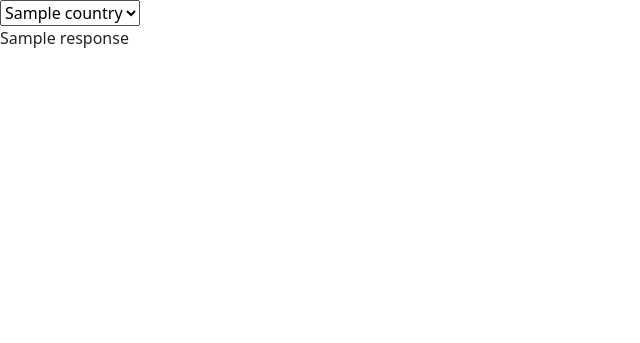
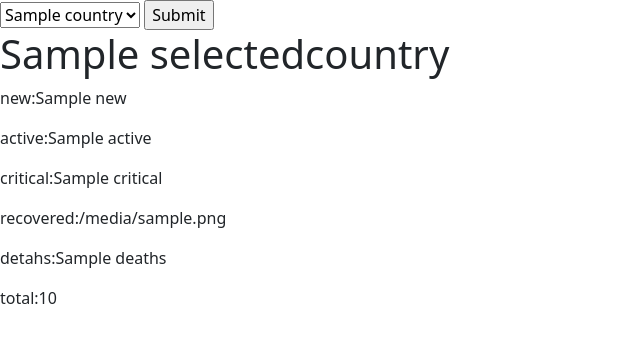
Before and after one commit to Rishabh-Jain21/Covid-Django, a Django app: template Covid_Tracker/templates/helloworld.html in a window 1280 px wide. Shown: the top 343 px of the page, without its empty margins (0-640 px from the left). Run offline with Django 3.2, Linux system fonts and the light colour scheme; the template is opened without the code that fills it: most values are stand-ins (such as "Sample title", 1, 10 or a date in 2020); parts of the project's set-up code (start-up, migrations or seed data) failed here and were passed over.

```diff
--- a/Covid_Tracker/templates/helloworld.html
+++ b/Covid_Tracker/templates/helloworld.html
@@ -10,15 +10,22 @@
 </head>
 
 <body>
-    <form>
-        <select>
+  <form method="post" action="">
+    {% csrf_token %}
+    <select name="selectedcountry">
       {% for country in mylist %}
       <option>{{country}}</option>
       {% endfor %}
     </select>
+    <input type="submit" />
   </form>
-    {{response}}
-
+  <h1>{{selectedcountry}}</h1>
+  <p>new:{{new}}</p>
+  <p>active:{{active}}</p>
+  <p>critical:{{critical}}</p>
+  <p>recovered:{{recovered}}</p>
+  <p>detahs:{{deaths}}</p>
+  <p>total:{{total}}</p>
 </body>
 
 </html>
```
Also changed, not shown: Covid_Tracker/covidapp/views.py (+17 -2 lines). Lines whose indentation alone changed are shown as unchanged.
